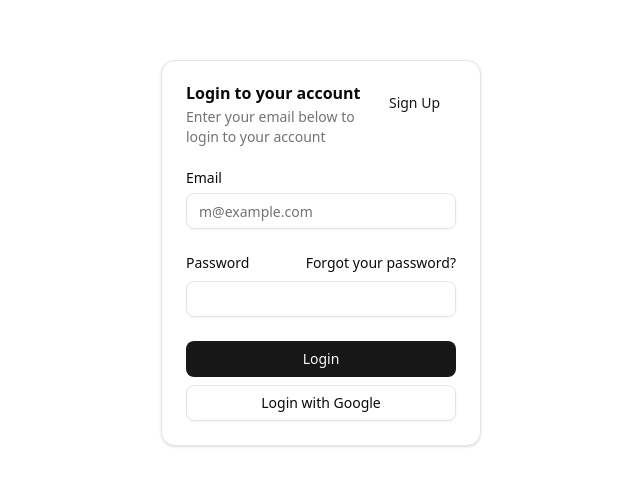
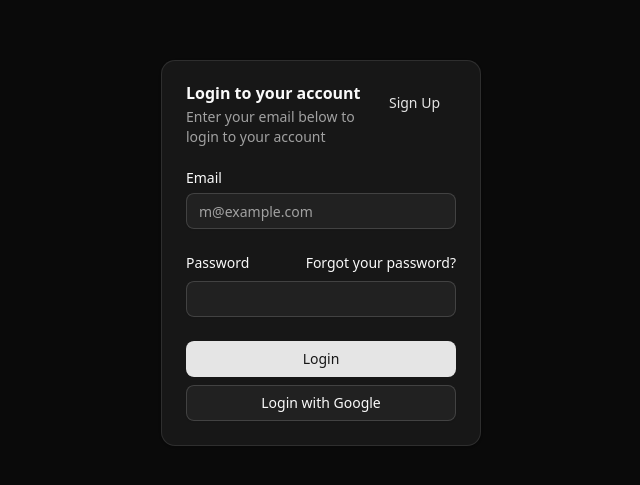
Before and after one commit to recursive-reshy/oauth2-example, a React (Vite) app: page / in a window 1280 px wide. Shown: the part 147-632 px from the top of the page, without its empty margins (319-959 px from the left). Built offline with nearby package versions, Linux system fonts and the light colour scheme.

Commit message:
App.tsx: provide theme context to app

```diff
--- a/src/App.tsx
+++ b/src/App.tsx
@@ -1,4 +1,7 @@
 import { BrowserRouter, Routes, Route } from "react-router-dom"
+
+// Contexts
+import { ThemeProvider } from "./context"
 
 // Pages
 import { PageLogin } from "./pages"
@@ -6,11 +9,16 @@ import { PageLogin } from "./pages"
 function App() {
 
   return (
-    <BrowserRouter>
-      <Routes>
-        <Route path="/" element={<PageLogin />} />
-      </Routes>
-    </BrowserRouter>
+    <ThemeProvider
+      defaultTheme="dark"
+      storageKey="oauth-eg-ui-theme"
+    >
+      <BrowserRouter>
+        <Routes>
+          <Route path="/" element={<PageLogin />} />
+        </Routes>
+      </BrowserRouter>
+    </ThemeProvider>
   )
 }
 
```
